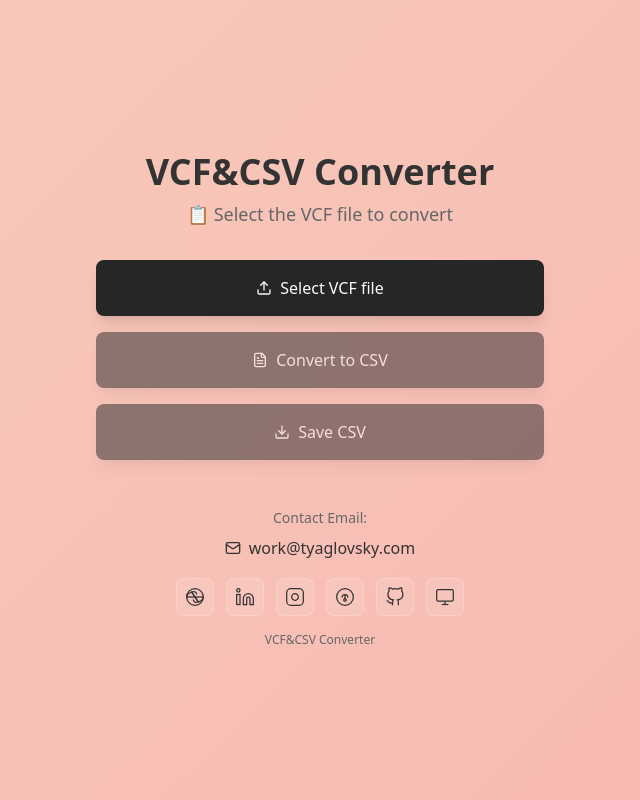
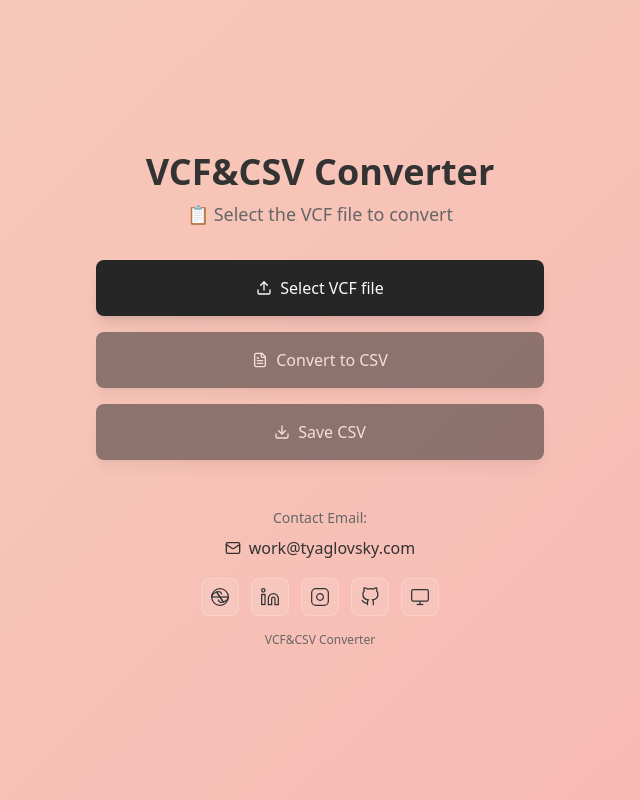
Before and after one commit to tyaglovsky/vc-convertor, a React (Vite) app: page / in a window 1280 px wide. Shown: the whole page, without its empty margins (320-960 px from the left). Built offline with nearby package versions, Linux system fonts and the light colour scheme.

Commit message:
Remove Threads icon
Remove the Threads icon and its associated link from the footer.

```diff
--- a/src/components/VCFConverter.tsx
+++ b/src/components/VCFConverter.tsx
@@ -216,20 +216,6 @@ const VCFConverter = () => {
               </svg>
             </a>
             <a
-              href="https://www.threads.com/@tyaglovsky"
-              target="_blank"
-              rel="noopener noreferrer"
-              className="p-2 bg-white/10 backdrop-blur-sm rounded-lg border border-white/20 hover:bg-white/20 transition-colors group"
-              aria-label="Threads"
-            >
-              <svg className="w-5 h-5 text-converter-text group-hover:text-converter-text-muted transition-colors" viewBox="0 0 24 24" fill="none" stroke="currentColor" strokeWidth="1.5">
-                <path d="M12 2C6.477 2 2 6.477 2 12s4.477 10 10 10 10-4.477 10-10S17.523 2 12 2z"/>
-                <path d="M8.5 12.5c0-2 1.5-3.5 3.5-3.5s3.5 1.5 3.5 3.5"/>
-                <path d="M12 9v6"/>
-                <circle cx="12" cy="15.5" r="1.5"/>
-              </svg>
-            </a>
-            <a
               href="https://github.com/tyaglovsky"
               target="_blank"
               rel="noopener noreferrer"
```
